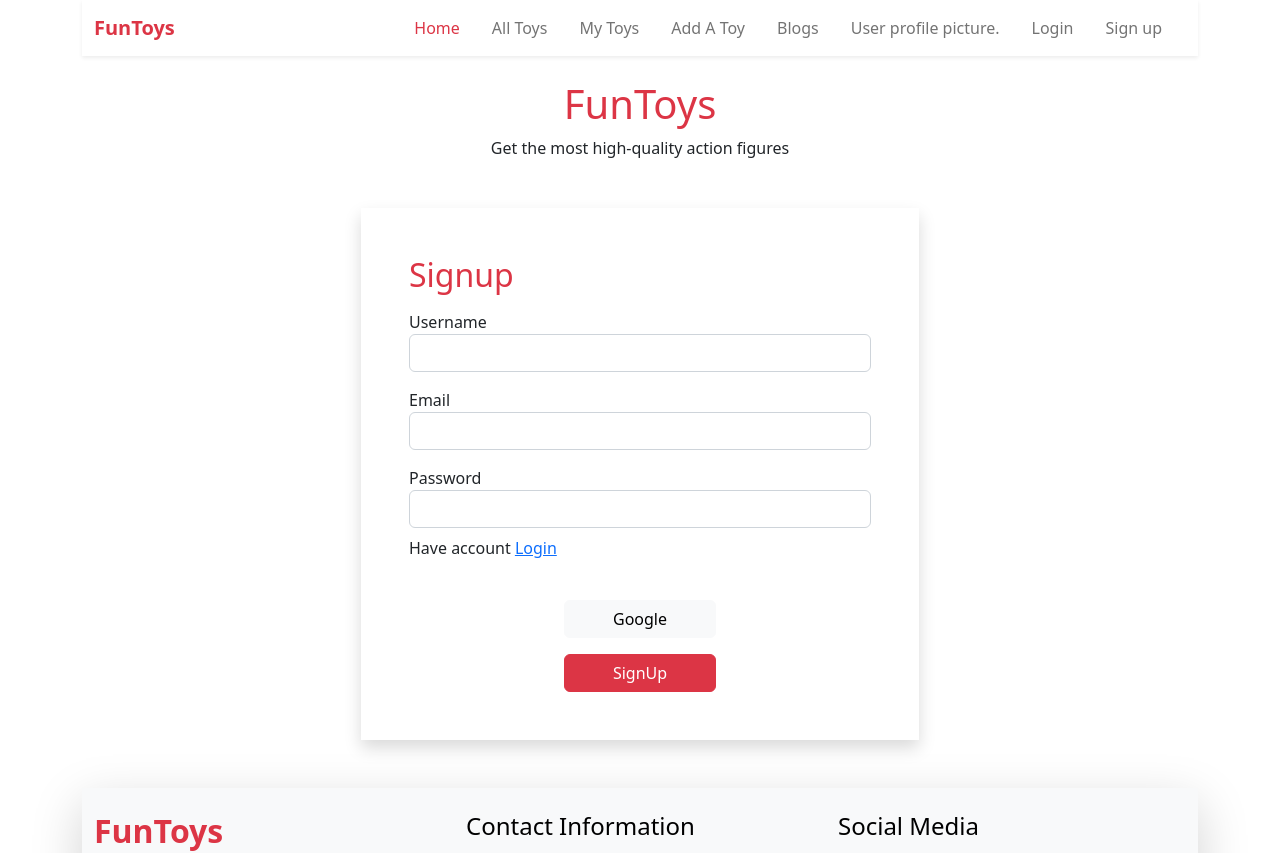
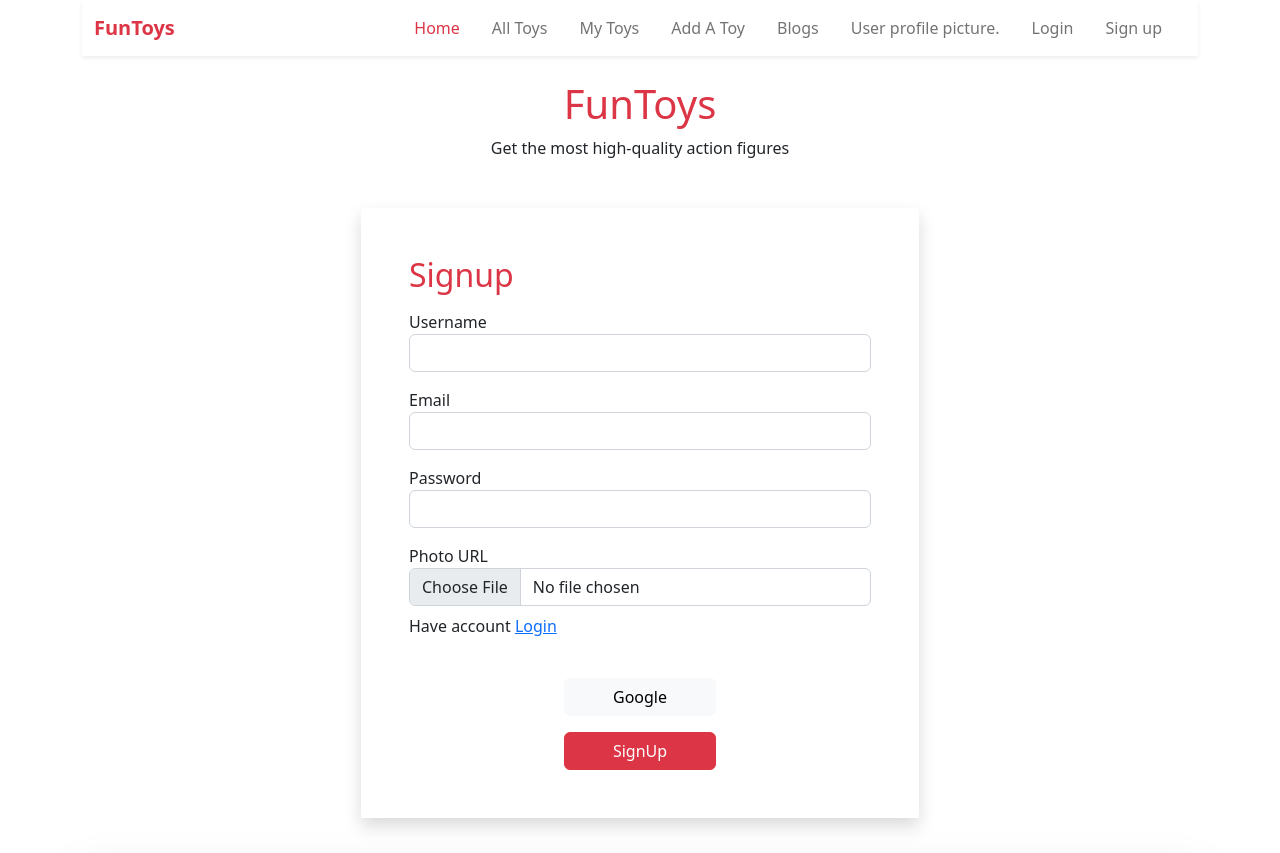
Before and after one commit to kaziFahmid/toy-marketplace, a React (Vite) app: page /signup in a window 1280 px wide. Shown: the top 853 px of the page. Built offline with nearby package versions, Linux system fonts and the light colour scheme.

Commit message:
photo url added

```diff
--- a/src/components/Signup/Signup.jsx
+++ b/src/components/Signup/Signup.jsx
@@ -23,6 +23,11 @@ export default function Signup() {
         <label htmlFor="password">Password</label>
         <input type="password" className="form-control" id="password" name="password" />
       </div>
+
+      <div className="form-group mt-3">
+        <label htmlFor="password">Photo URL</label>
+        <input type="file" className="form-control" id="file" name="file" />
+      </div>
   <p className='mt-2'>Have account <Link to='/login'> Login</Link></p>
 <div className='text-center'>
 <button className=' btn btn-light mt-4 text-black px-5'>Google</button><br/>
```
